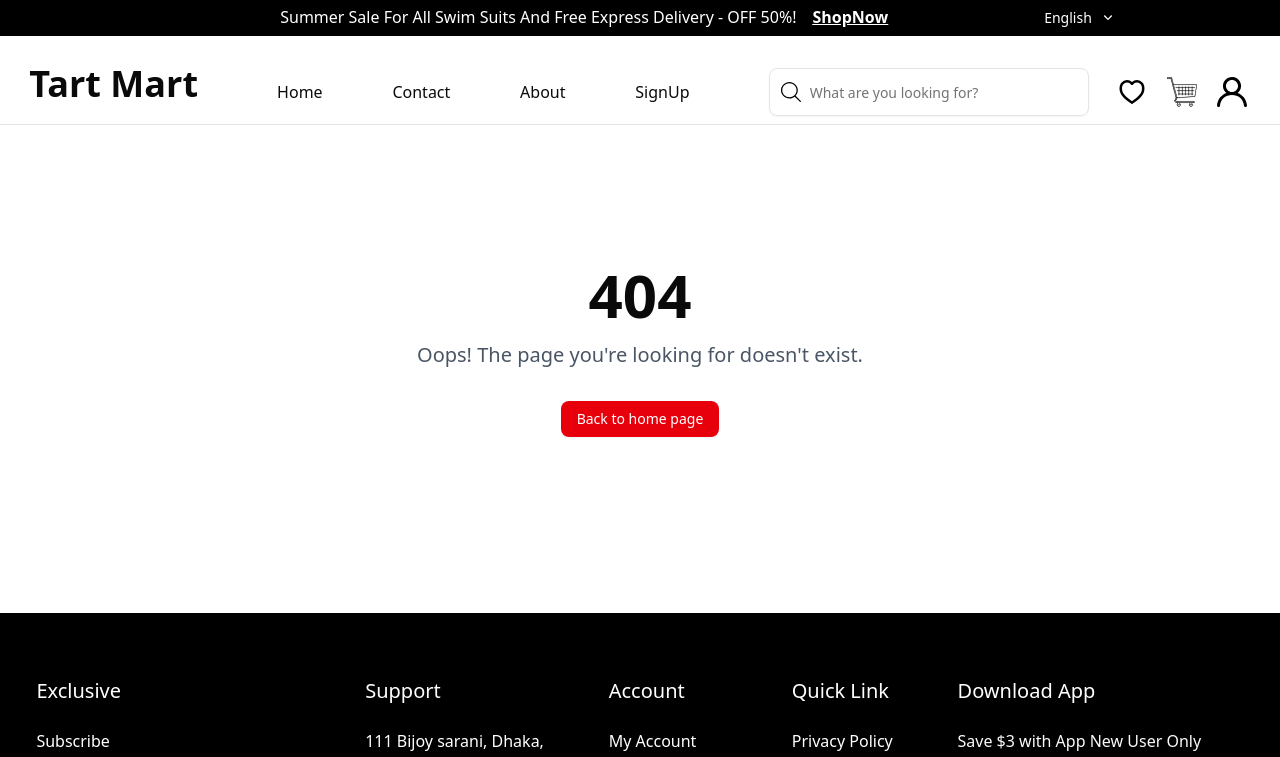
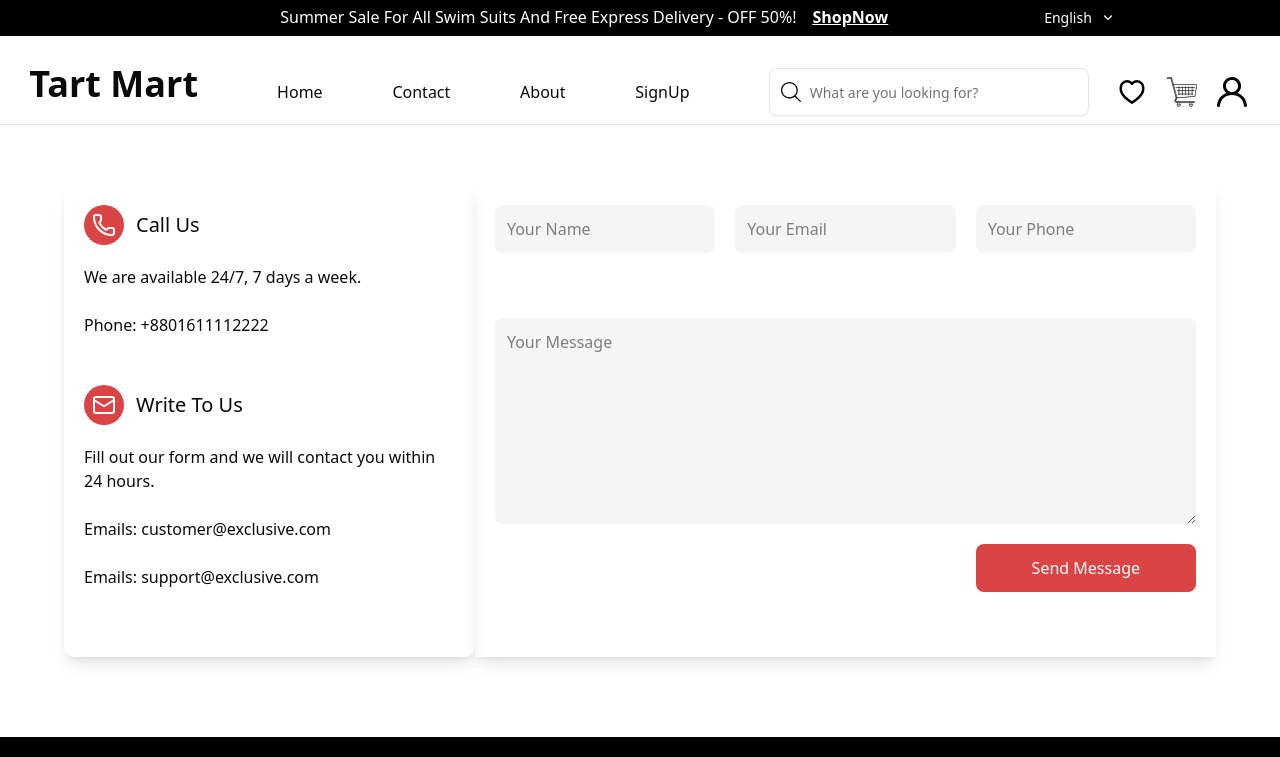
Before and after one commit to xx-Tasneem-Ahmed-xx/Tart-Mart, a React (Vite) app: page /contact in a window 1280 px wide. Shown: the top 757 px of the page. Built offline with nearby package versions, Linux system fonts and the light colour scheme.

Commit message:
feat: Contact page, price format edit and alert timeout

```diff
--- a/package.json
+++ b/package.json
@@ -22,6 +22,7 @@
     "class-variance-authority": "^0.7.1",
     "clsx": "^2.1.1",
     "embla-carousel-react": "^8.6.0",
+    "framer-motion": "^12.23.12",
     "keen-slider": "^6.8.6",
     "lucide-react": "^0.536.0",
     "react": "^19.1.0",
--- a/src/components/shared/CheckoutProduct.jsx
+++ b/src/components/shared/CheckoutProduct.jsx
@@ -7,7 +7,13 @@ export default function CheckoutProduct({ product }) {
           <img src={product.image} alt="" width={50} height={50} />
           <p className="p-2 line-clamp-1">{product.title}</p>
         </div>
-        <p>${product.price}</p>
+        <p>
+          $
+          {product.price.toLocaleString("en-US", {
+            minimumFractionDigits: 2,
+            maximumFractionDigits: 2,
+          })}
+        </p>
       </div>
     </div>
   );
--- a/src/components/shared/PriceSummary.jsx
+++ b/src/components/shared/PriceSummary.jsx
@@ -7,7 +7,14 @@ export default function PriceSummary({ details }) {
       className="flex justify-between my-1 border-b-1 pb-3 border-[#9f9f9f]"
     >
       <p>{detail.title}</p>
-      <p>{isNaN(detail.value) ? `${detail.value}` : `$${detail.value}`}</p>
+      <p>
+        {isNaN(detail.value)
+          ? `${detail.value}`
+          : `$${detail.value.toLocaleString("en-US", {
+              minimumFractionDigits: 2,
+              maximumFractionDigits: 2,
+            })}`}
+      </p>
     </div>
   ));
 }
--- a/src/components/shared/ProductCard.jsx
+++ b/src/components/shared/ProductCard.jsx
@@ -1,4 +1,8 @@
 import React, { useState } from "react";
+// eslint-disable-next-line no-unused-vars
+import { motion, AnimatePresence } from "framer-motion";
+import { XCircleIcon, CheckCircle2Icon } from "lucide-react";
+import { Alert, AlertTitle } from "@/components/ui/alert";
 import StarRating from "./StarRating";
 import { Heart } from "lucide-react";
 import { Eye } from "lucide-react";
@@ -11,7 +15,12 @@ import { addToCart } from "@/store/cartSlice";
 
 export default function ProductCard({ product, sale = 0, wishlist = false }) {
   const [isFav, setIsFav] = useState(product.favourite || false);
-
+  const [alert, setAlert] = useState({
+    visible: false,
+    bgColor: "bg-green-300",
+    title: "",
+    icon: <></>,
+  });
   const navigate = useNavigate();
   const dispatch = useDispatch();
   return (
@@ -34,7 +43,18 @@ export default function ProductCard({ product, sale = 0, wishlist = false }) {
             <>
               <button
                 className="bg-black w-full absolute bottom-0 text-white text-center rounded-md p-2 hover:cursor-pointer hover:opacity-80"
-                onClick={() => dispatch(addToCart({ productId: product.id }))}
+                onClick={() => {
+                  dispatch(addToCart({ productId: product.id }));
+                  setAlert({
+                    visible: true,
+                    bgColor: "bg-green-300",
+                    icon: <CheckCircle2Icon />,
+                    title: `Item added successfully!`,
+                  });
+                  setTimeout(() => {
+                    setAlert({ visible: false });
+                  }, 2000);
+                }}
               >
                 Add To Cart
               </button>
@@ -79,6 +99,32 @@ export default function ProductCard({ product, sale = 0, wishlist = false }) {
           />
         </div>
       </div>
+      <AnimatePresence>
+        {alert.visible && (
+          <motion.div
+            initial={{ opacity: 0, y: -10 }}
+            animate={{ opacity: 1, y: 0 }}
+            exit={{ opacity: 0, y: -10 }}
+            transition={{ duration: 0.3 }}
+            className="fixed top-4 right-4"
+          >
+            <Alert className={`flex ${alert.bgColor} w-fit`}>
+              {alert.icon}
+              <AlertTitle>{alert.title}</AlertTitle>
+              <button
+                className="hover:cursor-pointer"
+                onClick={() =>
+                  setAlert({
+                    visible: false,
+                  })
+                }
+              >
+                <XCircleIcon size={22} />
+              </button>
+            </Alert>
+          </motion.div>
+        )}
+      </AnimatePresence>
     </>
   );
 }
--- a/src/pages/Account.jsx
+++ b/src/pages/Account.jsx
@@ -1,5 +1,7 @@
 import React, { useState } from "react";
 import axios from "axios";
+// eslint-disable-next-line no-unused-vars
+import { motion, AnimatePresence } from "framer-motion";
 import { MenuIcon, XCircleIcon, CheckCircle2Icon } from "lucide-react";
 import { Alert, AlertTitle } from "@/components/ui/alert";
 export default function Account() {
@@ -159,6 +161,9 @@ export default function Account() {
         });
         cleanForm();
       }
+      setTimeout(() => {
+        setAlert({ visible: false });
+      }, 2000);
     }
   };
   const generateMenu = function () {
@@ -251,8 +256,16 @@ export default function Account() {
           </div>
         </div>
       </div>
+      <AnimatePresence>
         {alert.visible && (
-        <Alert className={`flex fixed top-0 right-0 ${alert.bgColor} w-fit`}>
+          <motion.div
+            initial={{ opacity: 0, y: -10 }}
+            animate={{ opacity: 1, y: 0 }}
+            exit={{ opacity: 0, y: -10 }}
+            transition={{ duration: 0.3 }}
+            className="fixed top-4 right-4"
+          >
+            <Alert className={`flex ${alert.bgColor} w-fit`}>
               {alert.icon}
               <AlertTitle>{alert.title}</AlertTitle>
               <button
@@ -266,7 +279,9 @@ export default function Account() {
                 <XCircleIcon size={22} />
               </button>
             </Alert>
+          </motion.div>
         )}
+      </AnimatePresence>
     </section>
   );
 }
--- a/src/pages/Cart.jsx
+++ b/src/pages/Cart.jsx
@@ -2,7 +2,7 @@ import React, { useEffect } from "react";
 import { useNavigate } from "react-router-dom";
 import { fetchProducts } from "@/store/productsSlice";
 import { useSelector, useDispatch } from "react-redux";
-import { removeFromCart, updateQuantity, clearCart } from "@/store/cartSlice";
+import { removeFromCart, updateQuantity } from "@/store/cartSlice";
 import { setCheckoutItems } from "@/store/checkoutSlice";
 import Loader from "@/components/shared/Loader";
 import NotFound404 from "@/pages/NotFound404";
@@ -99,7 +99,13 @@ export default function Cart() {
                 />
               </div>
             </div>
-            <p>{item.price * item.quantity}$</p>
+            <p>
+              $
+              {(item.price * item.quantity).toLocaleString("en-US", {
+                minimumFractionDigits: 2,
+                maximumFractionDigits: 2,
+              })}
+            </p>
           </>
         ))}
         <div className="w-full flex justify-between col-span-4">
--- /dev/null
+++ b/src/pages/Contact.jsx
@@ -0,0 +1,177 @@
+import React, { useState, useEffect } from "react";
+// eslint-disable-next-line no-unused-vars
+import { motion, AnimatePresence } from "framer-motion";
+import { Phone, Mail } from "lucide-react";
+import { Alert, AlertTitle } from "@/components/ui/alert";
+import { XCircleIcon, CheckCircle2Icon } from "lucide-react";
+
+export default function Contact() {
+  const contactDetails = [
+    {
+      icon: <Phone />,
+      title: "Call Us",
+      description: "We are available 24/7, 7 days a week.",
+      contactMethods: ["Phone: +8801611112222"],
+    },
+    {
+      icon: <Mail />,
+      title: "Write To Us",
+      description: "Fill out our form and we will contact you within 24 hours.",
+      contactMethods: [
+        "Emails: customer@exclusive.com",
+        "Emails: support@exclusive.com",
+      ],
+    },
+  ];
+  const inputs = [
+    {
+      type: "text",
+      name: "name",
+      placeholder: "Your Name",
+      required: true,
+    },
+    {
+      type: "email",
+      name: "email",
+      placeholder: "Your Email",
+      required: true,
+    },
+    {
+      type: "number",
+      name: "phonenumber",
+      placeholder: "Your Phone",
+      required: true,
+    },
+  ];
+  const [formData, setFormData] = useState(() => {
+    const saved = localStorage.getItem("contactForm");
+    return saved
+      ? JSON.parse(saved)
+      : { name: "", email: "", phonenumber: "", message: "" };
+  });
+
+  useEffect(() => {
+    localStorage.setItem("contactForm", JSON.stringify(formData));
+  }, [formData]);
+
+  const [alert, setAlert] = useState({
+    visible: false,
+    bgColor: "bg-green-300",
+    title: "",
+    icon: <></>,
+  });
+  const handleChange = (e) => {
+    const { name, value } = e.target;
+    setFormData((prev) => ({ ...prev, [name]: value }));
+  };
+
+  const handleSubmit = (e) => {
+    e.preventDefault();
+    try {
+      // TODO validation for required fields
+      // TODO send data to API or backend here
+      // TODO localStorage.removeItem("contactForm");
+      console.log("Form submitted:", formData);
+      setAlert({
+        visible: true,
+        bgColor: "bg-green-300",
+        icon: <CheckCircle2Icon />,
+        title: `Thank you for contacting us!`,
+      });
+    } catch (error) {
+      setAlert({
+        visible: true,
+        bgColor: "bg-red-300",
+        icon: <CheckCircle2Icon />,
+        title: `Failed to update profile. ${error.message}`,
+      });
+    }
+    setTimeout(() => {
+      setAlert({ visible: false });
+    }, 2000);
+  };
+
+  return (
+    <section className="w-full flex flex-col gap-y-20  md:flex-row justify-around px-4 sm:px-8 lg:px-16">
+      <div className="flex flex-col shadow-lg p-5 rounded-lg">
+        {contactDetails.map((detail, index) => (
+          <div key={index} className="flex flex-col items-start gap-y-1 mb-12">
+            <div className="flex items-center gap-x-3 mb-4">
+              <div className="bg-[#DB4444] rounded-full p-2 text-white">
+                {detail.icon}
+              </div>
+              <h3 className="font-medium text-xl">{detail.title}</h3>
+            </div>
+            <div>
+              {detail.description}
+              {detail.contactMethods.map((method, index) => (
+                <p key={index}>
+                  <br />
+                  {method}
+                </p>
+              ))}
+            </div>
+          </div>
+        ))}
+      </div>
+
+      <form
+        onSubmit={handleSubmit}
+        className="grid grid-cols-3 gap-5 grid-rows-4 p-5 shadow-lg"
+      >
+        {inputs.map((input) => (
+          <input
+            key={input.name}
+            id={input.name}
+            type={input.type}
+            name={input.name}
+            placeholder={input.placeholder}
+            value={formData[input.name]}
+            onChange={handleChange}
+            required={input.required}
+            className={`p-3 leading-normal align-top focus:outline-none focus:ring-1 focus:ring-black rounded-md bg-[#F5F5F5] h-fit col-span-1`}
+          />
+        ))}
+        <textarea
+          name="message"
+          placeholder="Your Message"
+          value={formData.message}
+          onChange={handleChange}
+          className="p-3 bg-[#F5F5F5] col-span-3 row-span-2 rounded-md focus:outline-none focus:ring-1 focus:ring-black"
+        />
+        <button
+          type="submit"
+          className="bg-[#DB4444] h-fit p-3 text-white rounded-md hover:cursor-pointer col-start-3 hover:bg-[#db4444e3] transition"
+        >
+          Send Message
+        </button>
+      </form>
+      <AnimatePresence>
+        {alert.visible && (
+          <motion.div
+            initial={{ opacity: 0, y: -10 }}
+            animate={{ opacity: 1, y: 0 }}
+            exit={{ opacity: 0, y: -10 }}
+            transition={{ duration: 0.3 }}
+            className="fixed top-4 right-4"
+          >
+            <Alert className={`flex ${alert.bgColor} w-fit`}>
+              {alert.icon}
+              <AlertTitle>{alert.title}</AlertTitle>
+              <button
+                className="hover:cursor-pointer"
+                onClick={() =>
+                  setAlert({
+                    visible: false,
+                  })
+                }
+              >
+                <XCircleIcon size={22} />
+              </button>
+            </Alert>
+          </motion.div>
+        )}
+      </AnimatePresence>
+    </section>
+  );
+}
--- a/src/routes.jsx
+++ b/src/routes.jsx
@@ -8,6 +8,7 @@ import WishList from "@/pages/WishList";
 import Checkout from "@/pages/Checkout";
 import Cart from "@/pages/Cart";
 import About from "@/pages/About";
+import Contact from "@/pages/Contact";
 
 const routes = [
   {
@@ -34,6 +35,7 @@ const routes = [
   { path: "/checkout", element: <Checkout /> },
   { path: "/cart", element: <Cart /> },
   { path: "/about", element: <About /> },
+  { path: "/contact", element: <Contact /> },
   {
     path: "*",
     element: <NotFound />,
```
Also changed, not shown: src/components/shared/SectionModule.jsx (+5 -5 lines), 1 other file (tests, documents, lock files or other folders). Lines whose indentation alone changed are shown as unchanged.
